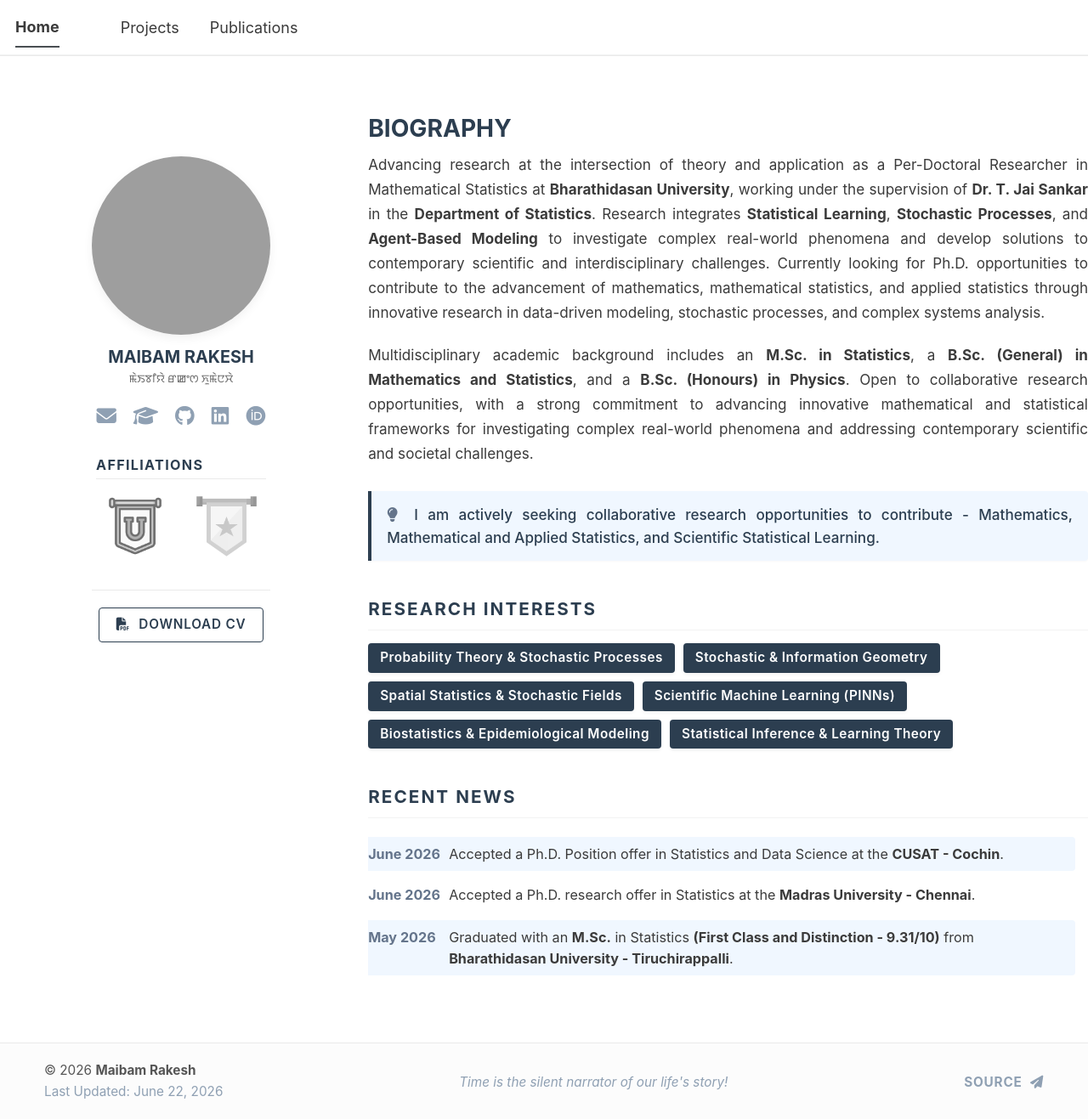
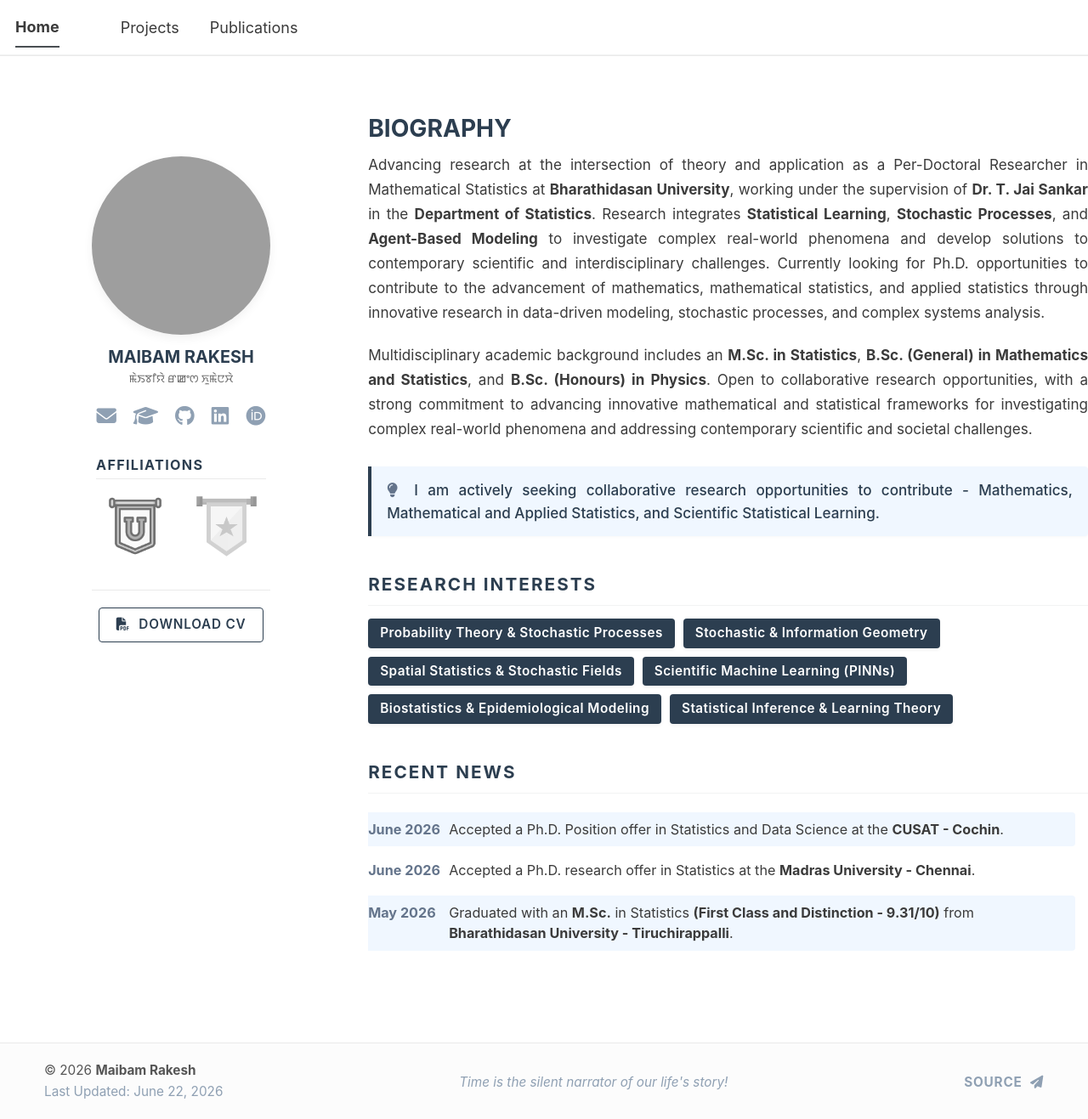
Before and after one commit to maibamrakeshsingh/maibamrakeshsingh.github.io, a Jekyll site: the page built from _pages/about.md, in a window 1280 px wide and 1317 px high. Shown: the whole window at 85% size. Built offline with Jekyll 4.4.1, drawn with Linux system fonts in a browser that asks for light colours; a script bundle is joined from its source files by our own code; library files that are not in the unit come from our copies.

```diff
--- a/_pages/about.md
+++ b/_pages/about.md
@@ -189,7 +189,7 @@ Advancing research at the intersection of theory and application as a Per-Doctor
 </div>
 
 <div class="content-text">
-  Multidisciplinary academic background includes an <strong>M.Sc. in Statistics</strong>, a <strong>B.Sc. (General) in Mathematics and Statistics</strong>, and a <strong>B.Sc. (Honours) in Physics</strong>. Open to collaborative research opportunities, with a strong commitment to advancing innovative mathematical and statistical frameworks for investigating complex real-world phenomena and addressing contemporary scientific and societal challenges.
+  Multidisciplinary academic background includes an <strong>M.Sc. in Statistics</strong>, <strong>B.Sc. (General) in Mathematics and Statistics</strong>, and <strong>B.Sc. (Honours) in Physics</strong>. Open to collaborative research opportunities, with a strong commitment to advancing innovative mathematical and statistical frameworks for investigating complex real-world phenomena and addressing contemporary scientific and societal challenges.
 </div>
 
 
```
